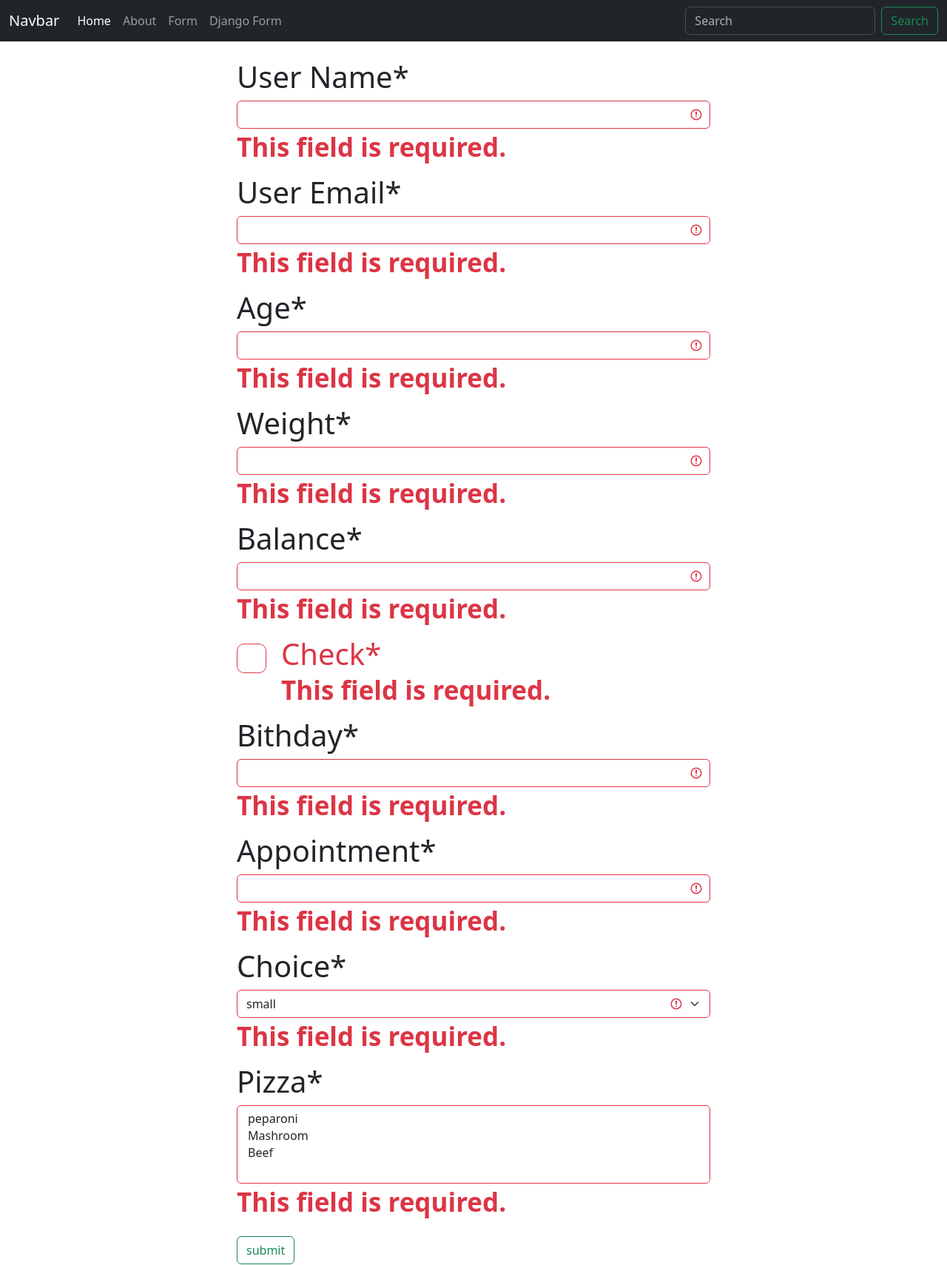
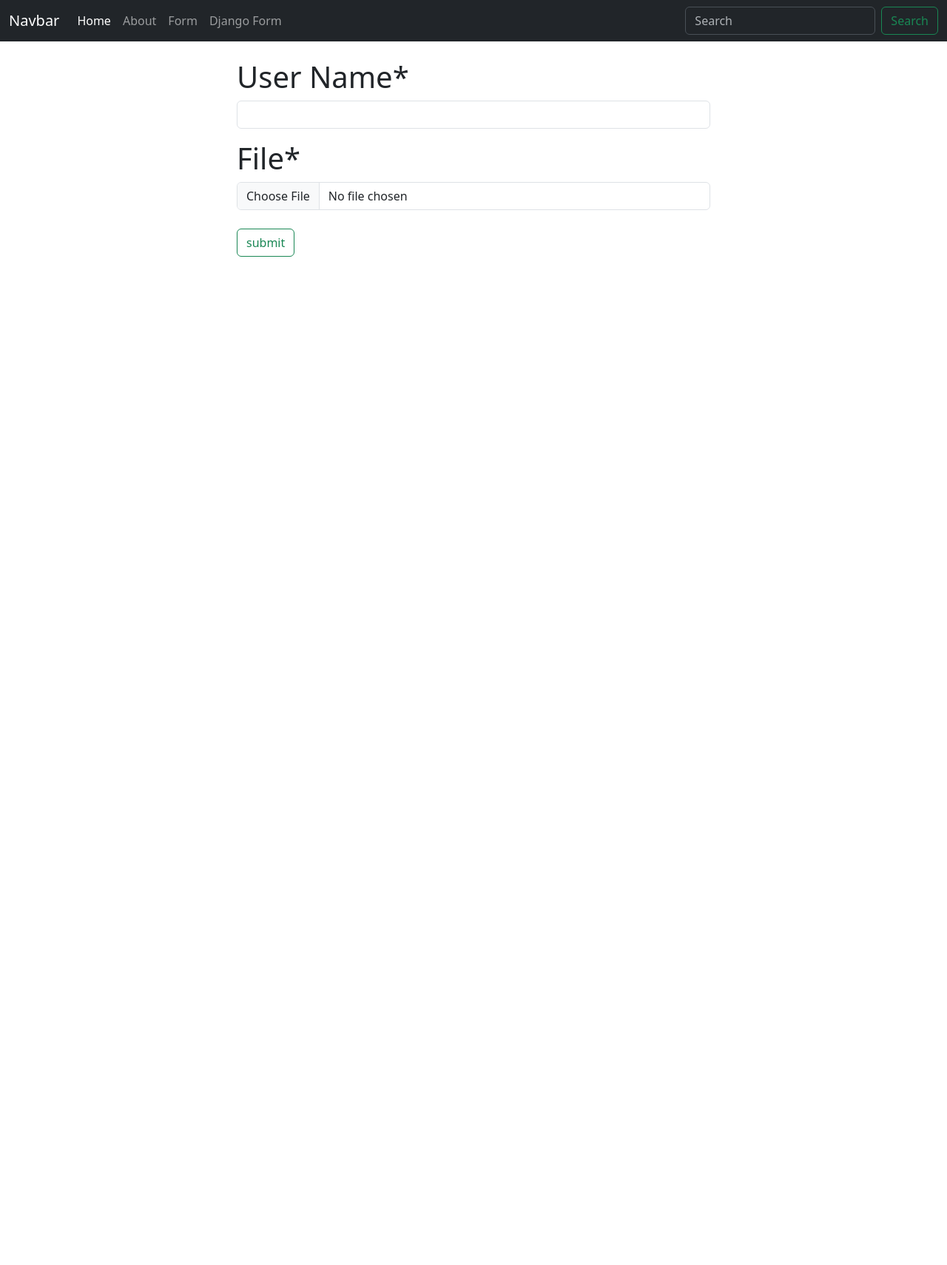
Before and after one commit to Moctader/Django_project_all_by_commit, a Django app: page /first_app/django_form/ in a window 1280 px wide. Shown: the whole page at 74% size. After the commit the page ends 347 px from the top, so only its background shows below. Run offline with Django 4.2, Linux system fonts and the light colour scheme; some libraries are stand-ins or nearby versions.

Commit message:
upload file in Django form

```diff
--- a/first_app/forms.py
+++ b/first_app/forms.py
@@ -2,14 +2,22 @@ from django import forms
 
 class contactForm(forms.Form):
     name=forms.CharField(label="User Name")
-    email=forms.EmailField(label="User Email")
-    age=forms.IntegerField()
-    weight=forms.FloatField()
-    balance=forms.DecimalField()
-    check=forms.BooleanField()
-    bithday=forms.DateField()
-    appointment=forms.DateTimeField()
-    CHOICES=[('s', 'small'), ('M', 'medium'),('L','Large')]
-    choice=forms.ChoiceField(choices=CHOICES)
-    MEAL=[('p','peparoni'),('M','Mashroom'),('B', 'Beef')]
-    pizza=forms.MultipleChoiceField(choices=MEAL)
+    file=forms.FileField()
+
+
+
+
+
+
+
+    # email=forms.EmailField(label="User Email")
+    # age=forms.IntegerField()
+    # weight=forms.FloatField()
+    # balance=forms.DecimalField()
+    # check=forms.BooleanField()
+    # bithday=forms.DateField()
+    # appointment=forms.DateTimeField()
+    # CHOICES=[('s', 'small'), ('M', 'medium'),('L','Large')]
+    # choice=forms.ChoiceField(choices=CHOICES)
+    # MEAL=[('p','peparoni'),('M','Mashroom'),('B', 'Beef')]
+    # pizza=forms.MultipleChoiceField(choices=MEAL)
--- a/first_app/templates/first_app/django_form.html
+++ b/first_app/templates/first_app/django_form.html
@@ -1,7 +1,7 @@
 {% extends 'base.html' %}
 {% block content %}
 {% load crispy_forms_tags %}
-<form method="post" style="width:50%; height:500px; margin: auto;", class="pt-4">
+<form method="post" style="width:50%; height:500px; margin: auto;", class="pt-4" enctype="multipart/form-data">
     {% csrf_token %}
     {{form | crispy}}
     <button class="btn btn-outline-success" type="submit">submit</button>
--- a/first_app/views.py
+++ b/first_app/views.py
@@ -35,8 +35,30 @@ def about(request):
 def submit_form(request):
     return render(request, './first_app/form.html')
 
+# def DjangoForm(request):
+#     if request.method == "POST":
+#         form=contactForm(request.POST, request.FILES)
+#         if form.is_valid():
+#             file=form.cleaned_data['file']
+#             with open('./first_app/upload/' + file.name, 'wb+') as destination:
+#                 for chunk in file.chunks():
+#                     destination.write(chunk)
+#             print(form.cleaned_data)
+#         return render(request,'./first_app/django_form.html', {'form':form})
+#     else:
+#         form=contactForm()
+#     return render(request,'./first_app/django_form.html', {'form':form})
+
 def DjangoForm(request):
-    form=contactForm(request.POST)
-    if form.is_valid():
-        print(form.cleaned_data)
-    return render(request,'./first_app/django_form.html', {'form':form})
+    if request.method == "POST":
+        form=contactForm(request.POST, request.FILES)
+        if form.is_valid():
+            file=form.cleaned_data['file']
+            with open('./first_app/upload/' + file.name, 'wb+') as destination:
+                for chunk in file.chunks():
+                    destination.write(chunk)
+            print(form.cleaned_data)
+        return render(request, './first_app/django_form.html',{'form':form})
+    else:
+        form=contactForm()
+    return render(request, './first_app/django_form.html',{'form':form})
```
Also changed, not shown: first_app/upload/A.png (added), first_app/upload/DSC07080 (1).png (added), first_app/upload/My project.png (added), 1 other file.
